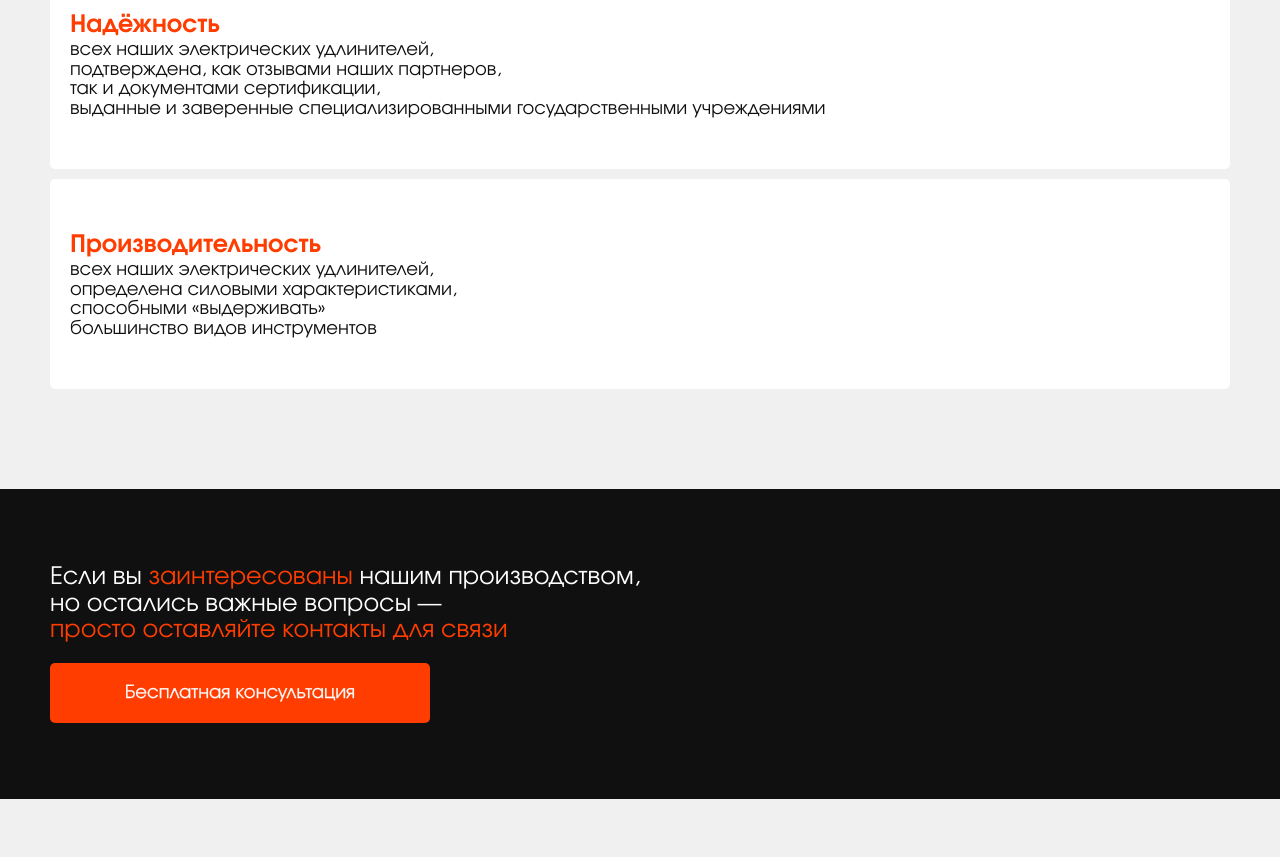
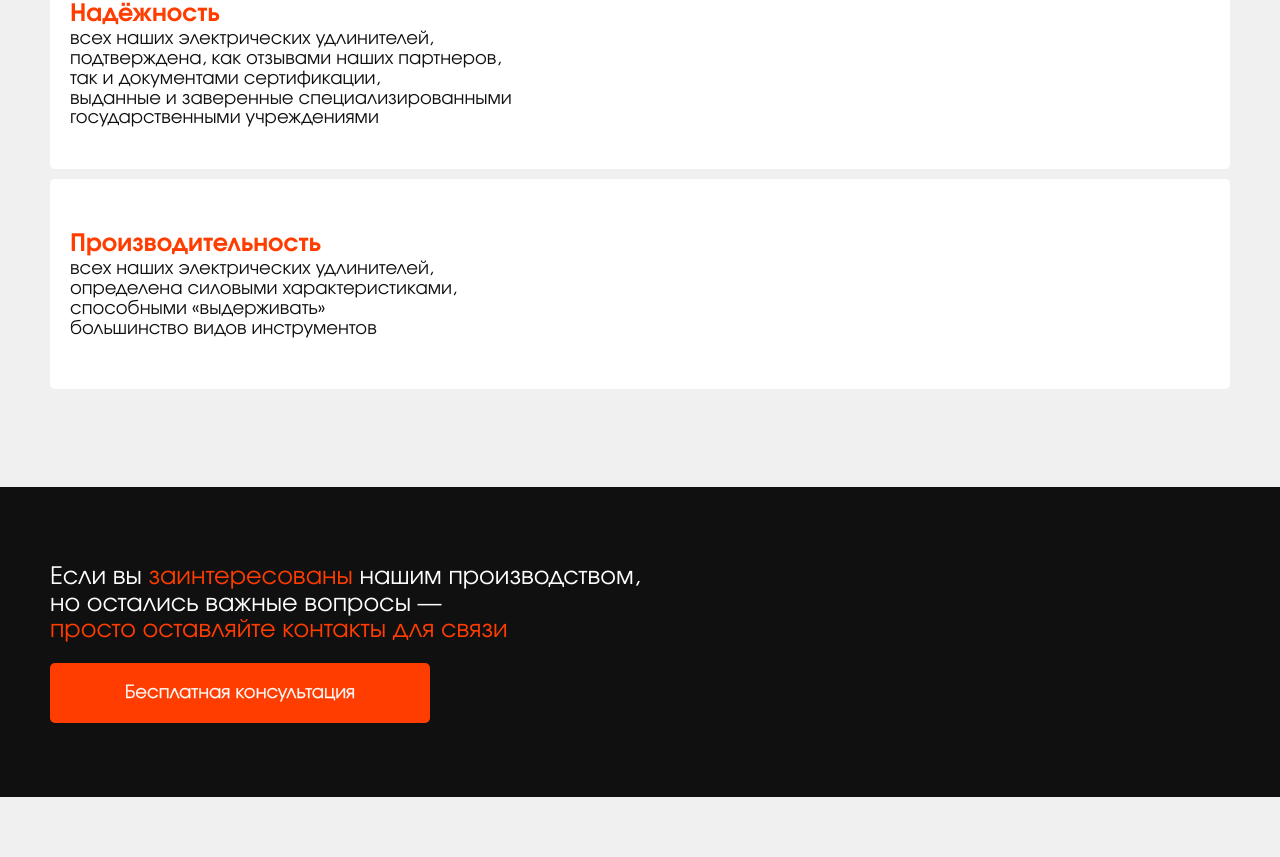
Before and after one commit to dicher74/torelectro, a Nuxt app in the folder web-shop/: page / in a window 1280 px wide. Shown: the part 2383-3240 px from the top of the page. Built offline with nearby package versions, Linux system fonts and the light colour scheme.

Commit message:
редакция раздела 'информация о компании'

```diff
--- a/web-shop/components/Banners/BlackBanner.vue
+++ b/web-shop/components/Banners/BlackBanner.vue
@@ -44,6 +44,8 @@ export default {
 		height: 310px;
 		margin-left: calc(50% - 50vw);
 		margin-right: calc(50% - 50vw);
+		position: relative;
+		top: -2px;
 	}
 	&__content {
 		position: absolute;
--- a/web-shop/components/Footers/DefaultFooter/DefaultFooter.vue
+++ b/web-shop/components/Footers/DefaultFooter/DefaultFooter.vue
@@ -155,5 +155,6 @@ export default {
 	margin-left: auto;
 	width: 30px;
 	height: 30px;
+	margin-top: -5px;
 }
 </style>
--- a/web-shop/components/index-page/CompanyInformation/CompanyInformation.vue
+++ b/web-shop/components/index-page/CompanyInformation/CompanyInformation.vue
@@ -37,7 +37,8 @@ export default {
 						`всех наших электрических удлинителей,
 						подтверждена, как отзывами наших партнеров,
 						так и документами сертификации,
-						выданные и заверенные специализированными государственными учреждениями`
+						выданные и заверенные специализированными
+						государственными учреждениями`
 				},
 				{
 					title: 'Производительность',
--- a/web-shop/components/index-page/CompanyInformation/InformationCard.vue
+++ b/web-shop/components/index-page/CompanyInformation/InformationCard.vue
@@ -30,6 +30,7 @@ export default {
 
 	padding: 50px 20px;
 	border-radius: 5px;
+	justify-content: center;
 
 	&__description {
 		white-space: pre-line;
```
